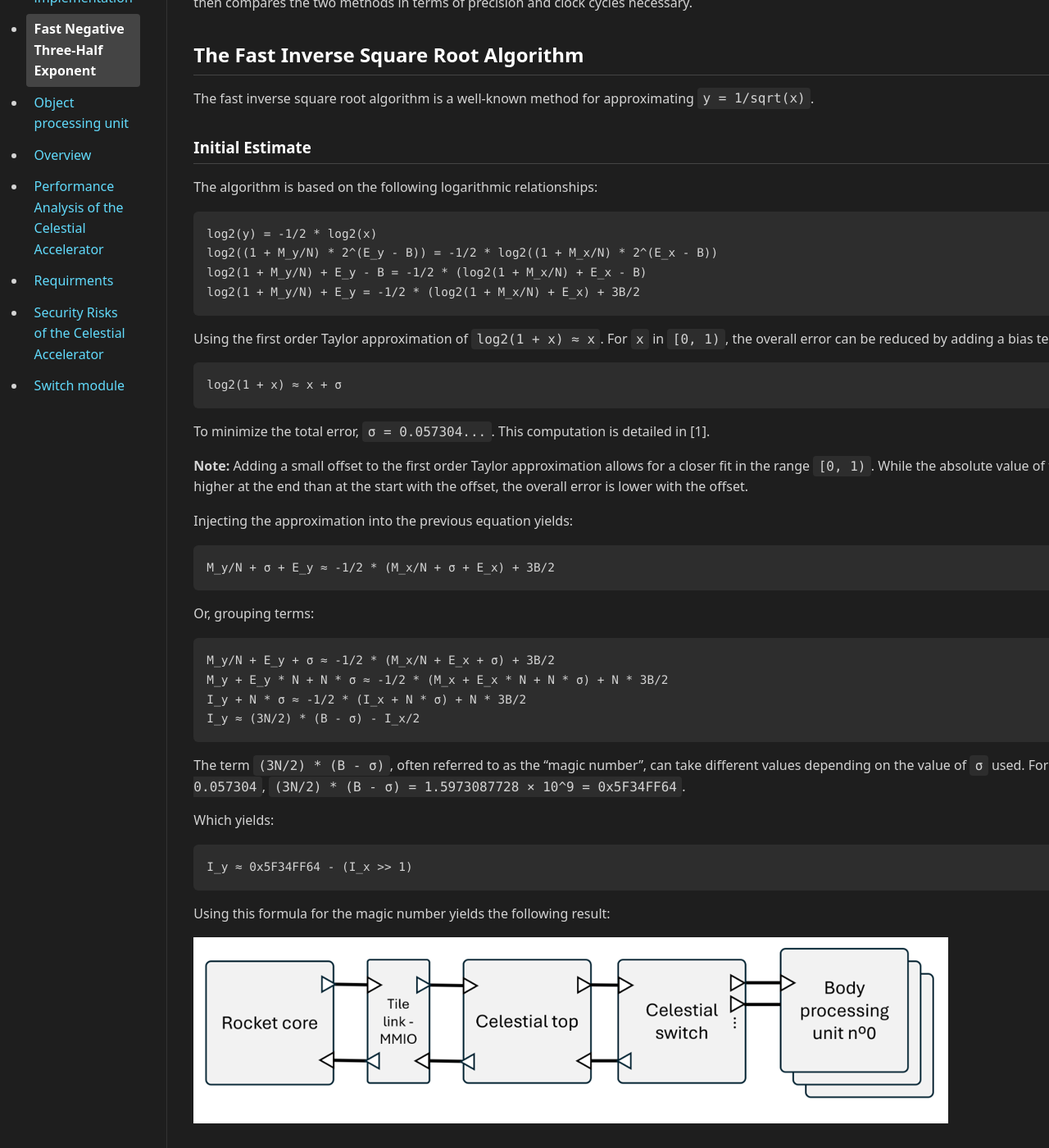
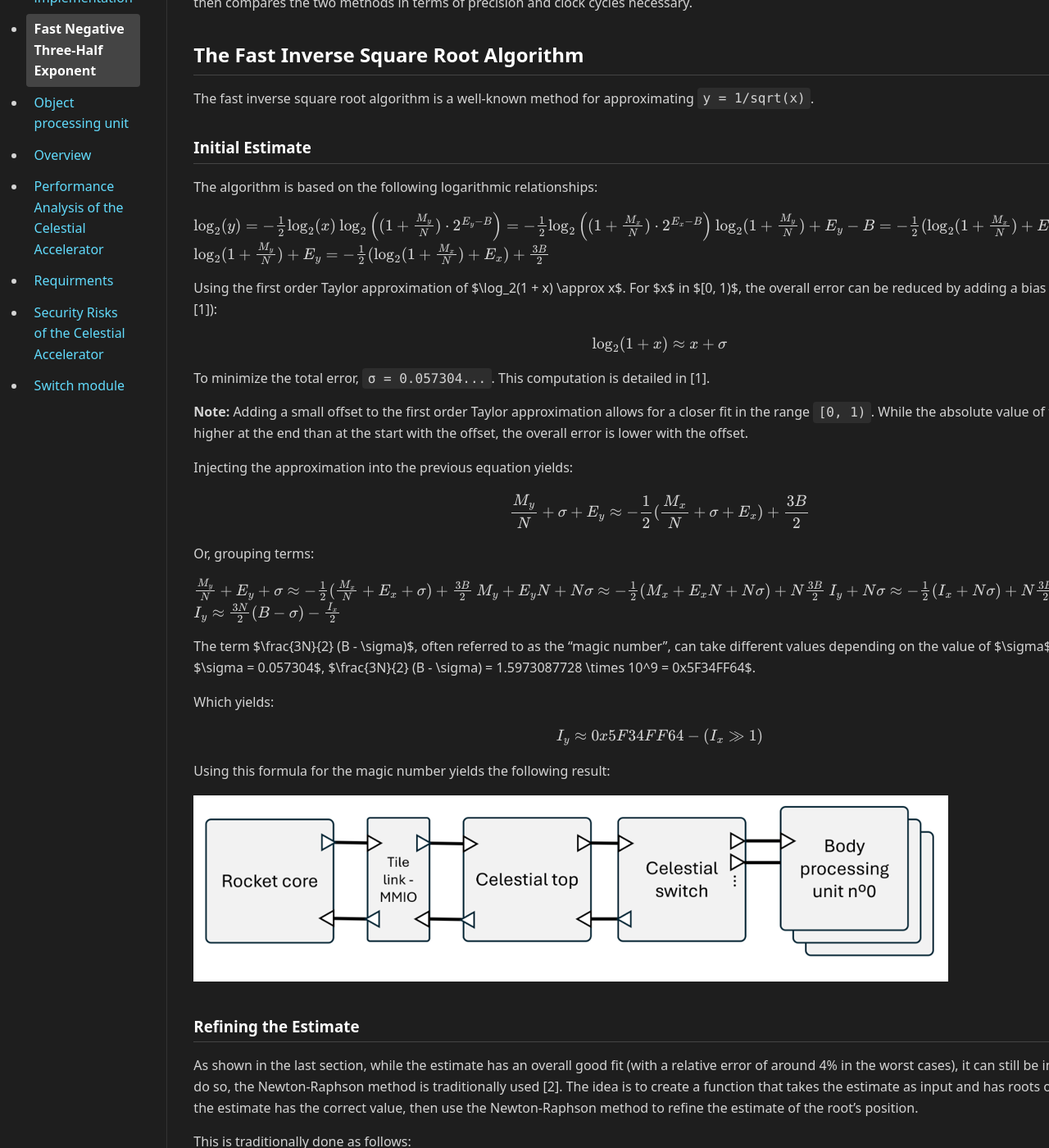
Before and after one commit to Vyndicta/Celestial, a Jekyll site: the page built from docs/celestial-accelerator-docs/modules/fast-negative-three-half.md, in a window 1280 px wide and 1400 px high, scrolled down 264 px. Shown: the whole window at 82% size. Built offline with Jekyll 4.4.1, drawn with Linux system fonts in a browser that asks for light colours; our own code applies the rules of GitHub Pages for plain Markdown files; some of the changed text lies outside the part shown.

Commit message:
Updating the doc

````diff
--- a/docs/celestial-accelerator-docs/modules/fast-negative-three-half.md
+++ b/docs/celestial-accelerator-docs/modules/fast-negative-three-half.md
@@ -11,47 +11,64 @@ The fast inverse square root algorithm is a well-known method for approximating
 
 ### Initial Estimate
 
+
 The algorithm is based on the following logarithmic relationships:
 
-```
-log2(y) = -1/2 * log2(x)
-log2((1 + M_y/N) * 2^(E_y - B)) = -1/2 * log2((1 + M_x/N) * 2^(E_x - B))
-log2(1 + M_y/N) + E_y - B = -1/2 * (log2(1 + M_x/N) + E_x - B)
-log2(1 + M_y/N) + E_y = -1/2 * (log2(1 + M_x/N) + E_x) + 3B/2
-```
+$$
+\log_2(y) = -\frac{1}{2} \log_2(x)
+$$
+$$
+\log_2\left((1 + \frac{M_y}{N}) \cdot 2^{E_y - B}\right) = -\frac{1}{2} \log_2\left((1 + \frac{M_x}{N}) \cdot 2^{E_x - B}\right)
+$$
+$$
+\log_2(1 + \frac{M_y}{N}) + E_y - B = -\frac{1}{2} (\log_2(1 + \frac{M_x}{N}) + E_x - B)
+$$
+$$
+\log_2(1 + \frac{M_y}{N}) + E_y = -\frac{1}{2} (\log_2(1 + \frac{M_x}{N}) + E_x) + \frac{3B}{2}
+$$
 
-Using the first order Taylor approximation of `log2(1 + x) ≈ x`. For `x` in `[0, 1)`, the overall error can be reduced by adding a bias term (see [1]):
 
-```
-log2(1 + x) ≈ x + σ
-```
+Using the first order Taylor approximation of $\log_2(1 + x) \approx x$. For $x$ in $[0, 1)$, the overall error can be reduced by adding a bias term (see [1]):
+
+$$
+\log_2(1 + x) \approx x + \sigma
+$$
 
 To minimize the total error, `σ = 0.057304...`. This computation is detailed in [1].
 
 > **Note:** Adding a small offset to the first order Taylor approximation allows for a closer fit in the range `[0, 1)`. While the absolute value of the error is higher at the end than at the start with the offset, the overall error is lower with the offset.
 
+
 Injecting the approximation into the previous equation yields:
 
-```
-M_y/N + σ + E_y ≈ -1/2 * (M_x/N + σ + E_x) + 3B/2
-```
+$$
+\frac{M_y}{N} + \sigma + E_y \approx -\frac{1}{2} (\frac{M_x}{N} + \sigma + E_x) + \frac{3B}{2}
+$$
+
 
 Or, grouping terms:
 
-```
-M_y/N + E_y + σ ≈ -1/2 * (M_x/N + E_x + σ) + 3B/2
-M_y + E_y * N + N * σ ≈ -1/2 * (M_x + E_x * N + N * σ) + N * 3B/2
-I_y + N * σ ≈ -1/2 * (I_x + N * σ) + N * 3B/2
-I_y ≈ (3N/2) * (B - σ) - I_x/2
-```
+$$
+\frac{M_y}{N} + E_y + \sigma \approx -\frac{1}{2} (\frac{M_x}{N} + E_x + \sigma) + \frac{3B}{2}
+$$
+$$
+M_y + E_y N + N \sigma \approx -\frac{1}{2} (M_x + E_x N + N \sigma) + N \frac{3B}{2}
+$$
+$$
+I_y + N \sigma \approx -\frac{1}{2} (I_x + N \sigma) + N \frac{3B}{2}
+$$
+$$
+I_y \approx \frac{3N}{2} (B - \sigma) - \frac{I_x}{2}
+$$
 
-The term `(3N/2) * (B - σ)`, often referred to as the "magic number", can take different values depending on the value of `σ` used. For `σ = 0.057304`, `(3N/2) * (B - σ) = 1.5973087728 × 10^9 = 0x5F34FF64`.
+
+The term $\frac{3N}{2} (B - \sigma)$, often referred to as the "magic number", can take different values depending on the value of $\sigma$ used. For $\sigma = 0.057304$, $\frac{3N}{2} (B - \sigma) = 1.5973087728 \times 10^9 = 0x5F34FF64$.
 
 Which yields:
 
-```
-I_y ≈ 0x5F34FF64 - (I_x >> 1)
-```
+$$
+I_y \approx 0x5F34FF64 - (I_x \gg 1)
+$$
 
 Using this formula for the magic number yields the following result:
 
@@ -61,13 +78,18 @@ Using this formula for the magic number yields the following result:
 
 As shown in the last section, while the estimate has an overall good fit (with a relative error of around 4% in the worst cases), it can still be improved. To do so, the Newton-Raphson method is traditionally used [2]. The idea is to create a function that takes the estimate as input and has roots only where the estimate has the correct value, then use the Newton-Raphson method to refine the estimate of the root's position.
 
+
 This is traditionally done as follows:
 
-```
-f(y) = 1/y^2 - x
-f'(y) = -2/y^3
-y_{n+1} = y_n - f(y_n)/f'(y_n) = y_n - (1/y_n^2 - x)/(-2/y_n^3) = y_n + y_n/2 - x*y_n^3 = y_n * (3/2 - x*y_n^2)
-```
+$$
+f(y) = \frac{1}{y^2} - x
+$$
+$$
+f'(y) = -\frac{2}{y^3}
+$$
+$$
+y_{n+1} = y_n - \frac{f(y_n)}{f'(y_n)} = y_n - \frac{\frac{1}{y_n^2} - x}{-\frac{2}{y_n^3}} = y_n + \frac{y_n}{2} - x y_n^3 = y_n \left(\frac{3}{2} - x y_n^2\right)
+$$
 
 The results using this formula for one and two iterations of the refinement are shown below:
 
````
